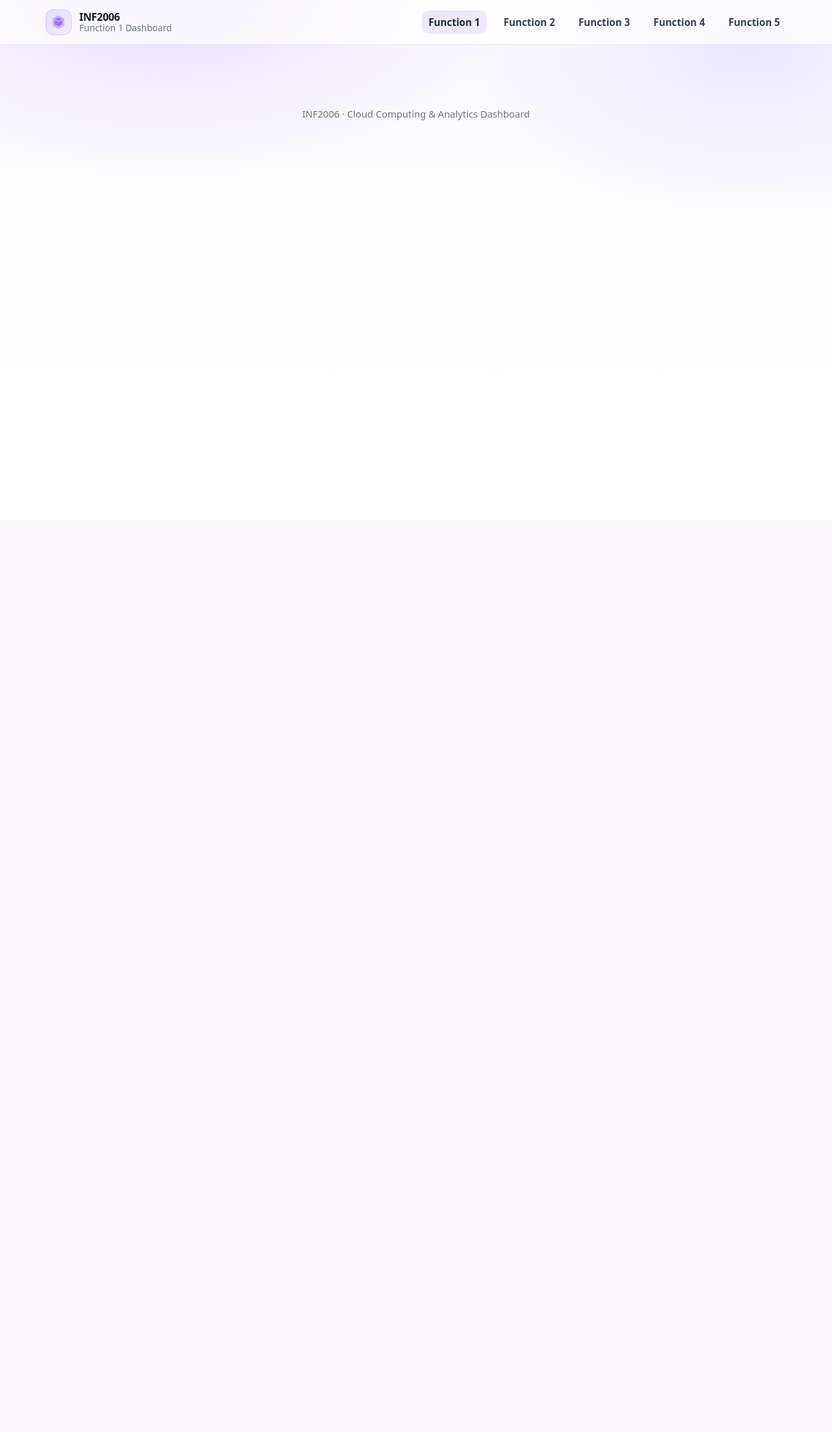
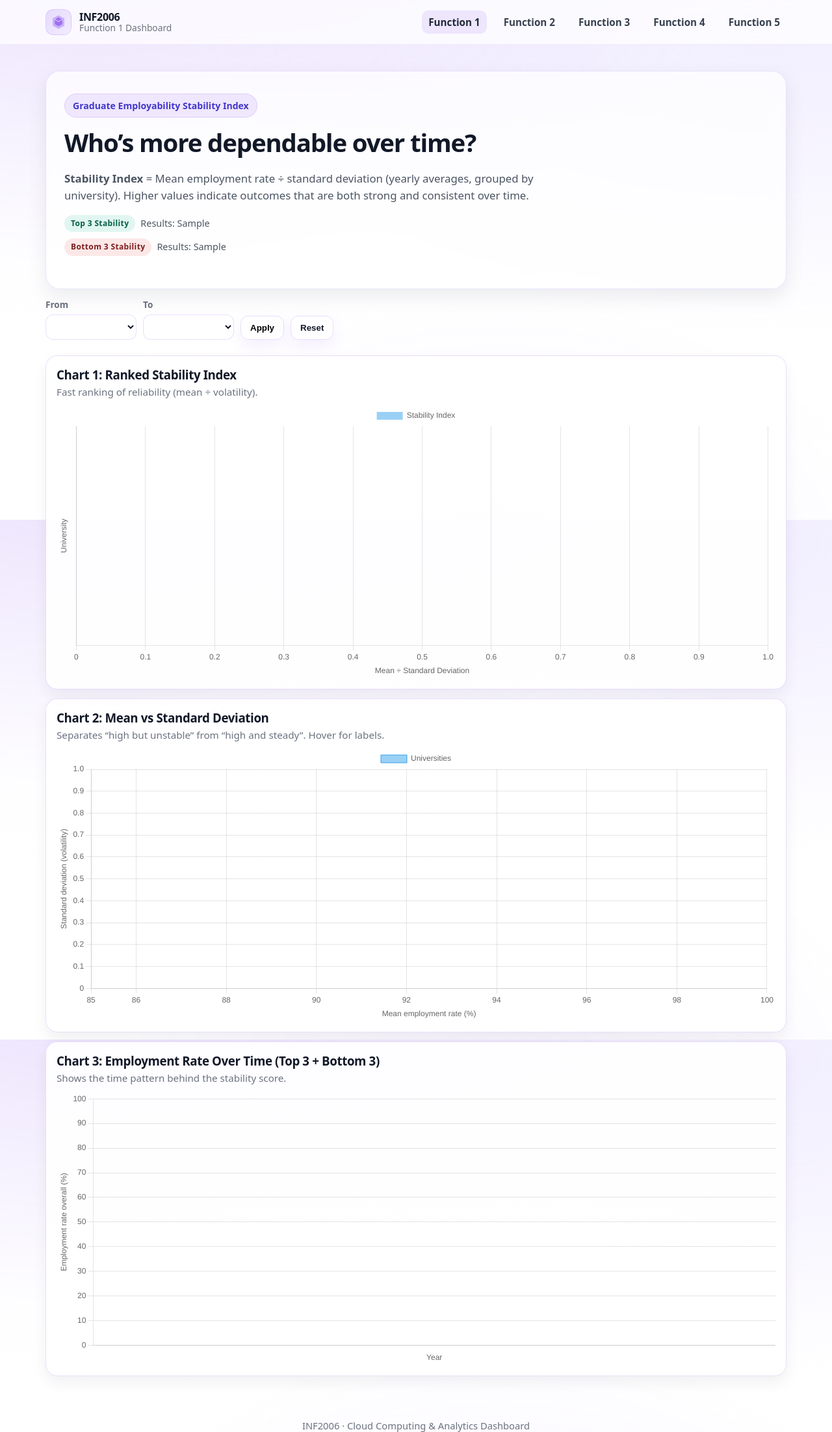
Before and after one commit to OwenNyo/INF2006-CloudComputing, a Flask app: template templates/function1.html in a window 1280 px wide. Shown: the whole page at 65% size. Before the commit the page ends 185 px from the top, so only its background shows below. Run offline with Flask 3, Linux system fonts and the light colour scheme; the template is opened without the code that fills it: most values are stand-ins (such as "Sample title", 1, 10 or a date in 2020); lists and menus that the app fills with data are empty.

Commit message:
Feature<Function1>

```diff
--- a/app.py
+++ b/app.py
@@ -2,6 +2,7 @@ from flask import Flask, render_template
 import os
 import pandas as pd
 from dotenv import load_dotenv
+import math
 
 app = Flask(__name__)
 
@@ -44,13 +45,103 @@ def load_dataset():
         f"Unknown DATA_SOURCE value: {source}"
     )
 
+def compute_employability_stability(df: pd.DataFrame, group_col: str = "university"):
+    """
+    Computes stability index per group based on yearly average employment_rate_overall:
+      stability_index = mean(employment_rate_overall_by_year) / std(...)
+    Returns: (stats_df, series_df, years)
+      - stats_df columns: group, mean, std, stability_index
+      - series_df columns: group, year, employment_rate_overall (yearly avg)
+      - years: sorted list of years in dataset
+    """
+    required = {"year", group_col, "employment_rate_overall"}
+    missing = required - set(df.columns)
+    if missing:
+        raise ValueError(f"Dataset missing required columns: {missing}")
+
+    work = df.copy()
+    work["employment_rate_overall"] = pd.to_numeric(work["employment_rate_overall"], errors="coerce")
+    work = work.dropna(subset=["employment_rate_overall", "year", group_col])
+
+    # Yearly average per group (prevents groups with more degrees from overweighting a year)
+    series_df = (
+        work.groupby([group_col, "year"], as_index=False)["employment_rate_overall"]
+        .mean()
+        .rename(columns={group_col: "group"})
+    )
+
+    stats_df = (
+        series_df.groupby("group")["employment_rate_overall"]
+        .agg(mean="mean", std="std")
+        .reset_index()
+    )
+
+    # Guard against std=0 (would blow up to inf). If std==0, set index to None.
+    def safe_index(row):
+        if row["std"] is None or (isinstance(row["std"], float) and (math.isnan(row["std"]) or row["std"] == 0.0)):
+            return None
+        return row["mean"] / row["std"]
+
+    stats_df["stability_index"] = stats_df.apply(safe_index, axis=1)
+
+    years = sorted(series_df["year"].unique().tolist())
+    return stats_df, series_df, years
+
 @app.route("/")
 def home():
     return render_template("index.html")
 
 @app.route("/function1")
 def function1():
-    return render_template("function1.html")
+    df = load_dataset()
+
+    # Change group_col to "degree" if you want the index by degree instead.
+    stats_df, series_df, years = compute_employability_stability(df, group_col="university")
+
+    # --- Chart 1: Ranked bar chart (Stability Index) ---
+    ranked = stats_df.dropna(subset=["stability_index"]).sort_values("stability_index", ascending=False)
+    bar_labels = ranked["group"].tolist()
+    bar_values = [round(v, 3) for v in ranked["stability_index"].tolist()]
+
+    # --- Chart 2: Scatter plot (Mean vs Std Dev) ---
+    scatter_points = []
+    for _, r in stats_df.iterrows():
+        if pd.isna(r["mean"]) or pd.isna(r["std"]):
+            continue
+        scatter_points.append({
+            "label": r["group"],
+            "x": round(float(r["mean"]), 3),   # Mean on X
+            "y": round(float(r["std"]), 3),    # Std Dev on Y
+        })
+
+    # --- Chart 3: Line chart (top 3 + bottom 3 by Stability Index) ---
+    top3 = ranked.head(3)["group"].tolist()
+    bottom3 = ranked.tail(3)["group"].tolist()
+    selected = top3 + [g for g in bottom3 if g not in top3]
+
+    # Build year -> value per group (fill gaps with None so Chart.js breaks the line)
+    pivot = series_df.pivot_table(index="year", columns="group", values="employment_rate_overall", aggfunc="mean")
+    line_datasets = []
+    for g in selected:
+        vals = []
+        for y in years:
+            v = pivot.loc[y, g] if (y in pivot.index and g in pivot.columns) else None
+            vals.append(None if pd.isna(v) else round(float(v), 2))
+        line_datasets.append({
+            "label": g,
+            "data": vals
+        })
+
+    return render_template(
+        "function1.html",
+        bar_labels=bar_labels,
+        bar_values=bar_values,
+        scatter_points=scatter_points,
+        years=years,
+        line_datasets=line_datasets,
+        top3=top3,
+        bottom3=bottom3
+    )
 
 @app.route("/function2")
 def function2():
--- /dev/null
+++ b/static/css/function1.css
@@ -0,0 +1,143 @@
+/* ================================
+   Function 1 – Page-only styles
+   ================================ */
+
+.chart-grid {
+  display: grid;
+  grid-template-columns: 1fr;
+  gap: 14px;
+}
+
+.chart-card {
+  border-radius: 18px;
+  padding: 16px;
+  background: var(--card);
+  border: 1px solid var(--border);
+  box-shadow: 0 10px 22px rgba(17, 24, 39, 0.06);
+}
+
+.chart-head {
+  display: flex;
+  flex-direction: column;
+  gap: 4px;
+  margin-bottom: 10px;
+}
+
+.chart-title {
+  margin: 0;
+  font-weight: 800;
+  letter-spacing: -0.02em;
+}
+
+.chart-sub {
+  margin: 0;
+  color: var(--muted);
+  font-size: 0.95rem;
+  line-height: 1.4;
+}
+
+.chart-wrap {
+  position: relative;
+  height: 420px;
+}
+
+/* ================================
+   Stability summary under subtitle
+   ================================ */
+
+.stability-summary {
+  margin-top: 12px;
+  display: flex;
+  flex-direction: column;
+  gap: 10px;
+}
+
+.stability-group {
+  display: flex;
+  flex-wrap: wrap;
+  align-items: center;
+  gap: 8px;
+}
+
+.stability-group .label {
+  font-size: 0.75rem;
+  font-weight: 700;
+  padding: 4px 10px;
+  border-radius: 999px;
+  letter-spacing: 0.03em;
+}
+
+.label.positive {
+  background: rgba(16, 185, 129, 0.12);
+  color: #065f46;
+}
+
+.label.negative {
+  background: rgba(239, 68, 68, 0.12);
+  color: #7f1d1d;
+}
+
+.stability-group .values {
+  font-size: 0.9rem;
+  color: var(--text);
+}
+
+/* ================================
+   Controls (Year range filters)
+   ================================ */
+
+.controls {
+  margin-top: 14px;
+  display: flex;
+  flex-wrap: wrap;
+  gap: 10px;
+  align-items: end;
+}
+
+.control {
+  display: flex;
+  flex-direction: column;
+  gap: 6px;
+}
+
+.control label {
+  font-size: 0.85rem;
+  color: var(--muted);
+  font-weight: 600;
+}
+
+.control select {
+  padding: 10px 12px;
+  border-radius: 12px;
+  border: 1px solid var(--border);
+  background: var(--card);
+  color: var(--text);
+  outline: none;
+  min-width: 140px;
+}
+
+.btn {
+  padding: 10px 14px;
+  border-radius: 12px;
+  border: 1px solid var(--border);
+  background: var(--text);
+  color: black;
+  font-weight: 700;
+  cursor: pointer;
+}
+
+.btn:hover {
+  opacity: 0.92;
+}
+
+.btn.btn-ghost {
+  background: transparent;
+  color: var(--text);
+}
+
+
+@media (max-width: 760px) {
+  .chart-wrap {
+    height: 360px;
+  }
+}
--- a/static/css/style.css
+++ b/static/css/style.css
@@ -22,11 +22,16 @@ body{
   margin: 0;
   font-family: system-ui, -apple-system, Segoe UI, Roboto, Helvetica, Arial, sans-serif;
   color: var(--ink);
+
   background:
-    radial-gradient(900px 450px at 20% 0%, rgba(124,58,237,.14), transparent 60%),
-    radial-gradient(800px 450px at 90% 10%, rgba(196,181,253,.28), transparent 55%),
-    linear-gradient(180deg, var(--bg), #ffffff);
+    radial-gradient(1400px 700px at 12% -10%, rgba(124,58,237,.12), transparent 70%),
+    radial-gradient(1200px 650px at 92% 5%, rgba(196,181,253,.18), transparent 72%),
+    radial-gradient(900px 600px at 60% 110%, rgba(124,58,237,.06), transparent 70%),
+    linear-gradient(180deg, var(--bg) 0%, #ffffff 70%);
+
+  background-attachment: fixed;
 }
+
 
 /* ---------- Navbar ---------- */
 .nav{
@@ -159,9 +164,10 @@ body{
   margin-top: 10px;
   border-radius: 22px;
   padding: 34px 28px;
-  background:
-    linear-gradient(135deg, rgba(124,58,237,.14), rgba(255,255,255,.65)),
-    radial-gradient(900px 420px at 85% 20%, rgba(196,181,253,.38), transparent 60%);
+
+  background: rgba(255,255,255,.72);
+  backdrop-filter: blur(10px);
+
   border: 1px solid rgba(124,58,237,.14);
   box-shadow: var(--shadow);
 }
--- /dev/null
+++ b/static/js/function1.js
@@ -0,0 +1,221 @@
+/* global Chart */
+
+(function () {
+  const d = window.FUNCTION1_DATA;
+  if (!d) {
+    console.error("FUNCTION1_DATA not found.");
+    return;
+  }
+
+  // Original full-range data
+  const yearsAll = d.yearsAll;
+  const lineDatasetsAll = d.lineDatasetsAll;
+
+  // --- Helpers ---
+  function sliceByYearRange(years, fromYear, toYear) {
+    const fromIdx = years.indexOf(fromYear);
+    const toIdx = years.indexOf(toYear);
+    if (fromIdx === -1 || toIdx === -1 || fromIdx > toIdx) return null;
+    return { fromIdx, toIdx };
+  }
+
+  function mean(arr) {
+    const vals = arr.filter(v => typeof v === "number" && !Number.isNaN(v));
+    if (!vals.length) return null;
+    return vals.reduce((a, b) => a + b, 0) / vals.length;
+  }
+
+  // sample std dev (like pandas std default ddof=1)
+  function stdDev(arr) {
+    const vals = arr.filter(v => typeof v === "number" && !Number.isNaN(v));
+    if (vals.length < 2) return null;
+    const m = mean(vals);
+    const variance = vals.reduce((acc, v) => acc + (v - m) ** 2, 0) / (vals.length - 1);
+    return Math.sqrt(variance);
+  }
+
+  function computeStabilityFromLineDatasets(years, datasets) {
+    // datasets: [{label, data:[...]}, ...]
+    const stats = datasets.map(ds => {
+      const m = mean(ds.data);
+      const s = stdDev(ds.data);
+      const idx = (m !== null && s !== null && s !== 0) ? (m / s) : null;
+      return { group: ds.label, mean: m, std: s, stability: idx };
+    });
+
+    const ranked = stats
+      .filter(r => r.stability !== null && !Number.isNaN(r.stability) && Number.isFinite(r.stability))
+      .sort((a, b) => b.stability - a.stability);
+
+    return { stats, ranked };
+  }
+
+  // --- Chart common options ---
+  const baseOptions = {
+    responsive: true,
+    maintainAspectRatio: false,
+    plugins: {
+      legend: { display: true },
+      tooltip: { enabled: true }
+    }
+  };
+
+  // --- Create charts once ---
+  const barChart = new Chart(document.getElementById("stabilityBar"), {
+    type: "bar",
+    data: {
+      labels: d.barLabels,
+      datasets: [{ label: "Stability Index", data: d.barValues }]
+    },
+    options: {
+      ...baseOptions,
+      indexAxis: "y",
+      scales: {
+        x: { title: { display: true, text: "Mean ÷ Standard Deviation" }, beginAtZero: true },
+        y: { title: { display: true, text: "University" } }
+      }
+    }
+  });
+
+  const scatterChart = new Chart(document.getElementById("meanStdScatter"), {
+    type: "scatter",
+    data: {
+      datasets: [{ label: "Universities", data: d.scatterPoints }]
+    },
+    options: {
+      ...baseOptions,
+      parsing: false,
+      plugins: {
+        ...baseOptions.plugins,
+        tooltip: {
+          callbacks: {
+            label: (ctx) => {
+              const p = ctx.raw;
+              return `${p.label}: mean=${p.x?.toFixed?.(2) ?? p.x}, std=${p.y?.toFixed?.(2) ?? p.y}`;
+            }
+          }
+        }
+      },
+      scales: {
+        x: { title: { display: true, text: "Mean employment rate (%)" }, min: 85, max: 100 },
+        y: { title: { display: true, text: "Standard deviation (volatility)" }, beginAtZero: true }
+      }
+    }
+  });
+
+  const lineChart = new Chart(document.getElementById("trendLine"), {
+    type: "line",
+    data: {
+      labels: d.years,
+      datasets: d.lineDatasets.map(ds => ({
+        label: ds.label,
+        data: ds.data,
+        spanGaps: false,
+        tension: 0.25,
+        pointRadius: 3
+      }))
+    },
+    options: {
+      ...baseOptions,
+      scales: {
+        x: { title: { display: true, text: "Year" } },
+        y: { title: { display: true, text: "Employment rate overall (%)" }, suggestedMin: 0, suggestedMax: 100 }
+      }
+    }
+  });
+
+  // --- Wire up year range controls ---
+  const yearFrom = document.getElementById("yearFrom");
+  const yearTo = document.getElementById("yearTo");
+  const applyBtn = document.getElementById("applyYears");
+  const resetBtn = document.getElementById("resetYears");
+
+  function fillYearSelects() {
+    if (!yearFrom || !yearTo) return;
+
+    yearFrom.innerHTML = "";
+    yearTo.innerHTML = "";
+
+    yearsAll.forEach(y => {
+      const o1 = document.createElement("option");
+      o1.value = String(y);
+      o1.textContent = String(y);
+      yearFrom.appendChild(o1);
+
+      const o2 = document.createElement("option");
+      o2.value = String(y);
+      o2.textContent = String(y);
+      yearTo.appendChild(o2);
+    });
+
+    yearFrom.value = String(yearsAll[0]);
+    yearTo.value = String(yearsAll[yearsAll.length - 1]);
+  }
+
+  function applyRange(fromY, toY) {
+    const fromYear = Number(fromY);
+    const toYear = Number(toY);
+
+    const slice = sliceByYearRange(yearsAll, fromYear, toYear);
+    if (!slice) return;
+
+    const { fromIdx, toIdx } = slice;
+    const yearsFiltered = yearsAll.slice(fromIdx, toIdx + 1);
+
+    // Filter line datasets to the selected range
+    const lineFiltered = lineDatasetsAll.map(ds => ({
+      label: ds.label,
+      data: ds.data.slice(fromIdx, toIdx + 1)
+    }));
+
+    // Recompute stability stats on filtered years
+    const { stats, ranked } = computeStabilityFromLineDatasets(yearsFiltered, lineFiltered);
+
+    // Update bar chart
+    barChart.data.labels = ranked.map(r => r.group);
+    barChart.data.datasets[0].data = ranked.map(r => Number(r.stability.toFixed(3)));
+    barChart.update();
+
+    // Update scatter chart
+    scatterChart.data.datasets[0].data = stats
+      .filter(r => r.mean !== null && r.std !== null)
+      .map(r => ({
+        label: r.group,
+        x: Number(r.mean.toFixed(3)),
+        y: Number(r.std.toFixed(3))
+      }));
+    scatterChart.update();
+
+    // Update line chart
+    lineChart.data.labels = yearsFiltered;
+    lineChart.data.datasets = lineFiltered.map(ds => ({
+      label: ds.label,
+      data: ds.data,
+      spanGaps: false,
+      tension: 0.25,
+      pointRadius: 3
+    }));
+    lineChart.update();
+  }
+
+  fillYearSelects();
+
+  if (applyBtn) {
+    applyBtn.addEventListener("click", () => {
+      applyRange(yearFrom.value, yearTo.value);
+    });
+  }
+
+  if (resetBtn) {
+    resetBtn.addEventListener("click", () => {
+      yearFrom.value = String(yearsAll[0]);
+      yearTo.value = String(yearsAll[yearsAll.length - 1]);
+      applyRange(yearFrom.value, yearTo.value);
+    });
+  }
+
+  // Apply initial full range (ensures consistent behavior)
+  if (yearFrom && yearTo) {
+    applyRange(yearFrom.value, yearTo.value);
+  }
+})();
--- a/templates/function1.html
+++ b/templates/function1.html
@@ -4,7 +4,14 @@
   <meta charset="UTF-8" />
   <meta name="viewport" content="width=device-width, initial-scale=1.0" />
   <title>Function 1</title>
+
+  <!-- Base styles -->
   <link rel="stylesheet" href="{{ url_for('static', filename='css/style.css') }}">
+  <!-- Function 1 page-only styles -->
+  <link rel="stylesheet" href="{{ url_for('static', filename='css/function1.css') }}">
+
+  <!-- Chart.js -->
+  <script src="https://cdn.jsdelivr.net/npm/chart.js@4.4.1/dist/chart.umd.min.js"></script>
 </head>
 
 <body>
@@ -36,10 +43,114 @@
   </nav>
 
   <main class="page">
-    <!-- Intentionally blank (content will be added later) -->
+    <section class="hero">
+      <div class="hero-inner">
+        <div class="pill">Graduate Employability Stability Index</div>
+        <h1>Who’s more dependable over time?</h1>
+        <div class="subtitle">
+          <p>
+            <strong>Stability Index</strong> = Mean employment rate ÷ standard deviation
+            (yearly averages, grouped by university).
+            Higher values indicate outcomes that are both strong and consistent over time.
+          </p>
+
+          <div class="stability-summary">
+            <div class="stability-group">
+              <span class="label positive">Top 3 Stability</span>
+              <span class="values">
+                Results: {{ top3 | join(", ") }}
+              </span>
+            </div>
+
+            <div class="stability-group">
+              <span class="label negative">Bottom 3 Stability</span>
+              <span class="values">
+                Results: {{ bottom3 | join(", ") }}
+              </span>
+            </div>
+          </div>
+        </div>
+      </div>
+    </section>
+
+    <div class="controls">
+      <div class="control">
+        <label for="yearFrom">From</label>
+        <select id="yearFrom"></select>
+      </div>
+
+      <div class="control">
+        <label for="yearTo">To</label>
+        <select id="yearTo"></select>
+      </div>
+
+      <button class="btn" id="applyYears">Apply</button>
+      <button class="btn btn-ghost" id="resetYears">Reset</button>
+    </div>
+
+    <section class="section">
+      <div class="chart-grid">
+
+        <div class="chart-card">
+          <div class="chart-head">
+            <h3 class="chart-title">Chart 1: Ranked Stability Index</h3>
+            <p class="chart-sub">Fast ranking of reliability (mean ÷ volatility).</p>
+          </div>
+          <div class="chart-wrap">
+            <canvas id="stabilityBar"></canvas>
+          </div>
+        </div>
+
+        <div class="chart-card">
+          <div class="chart-head">
+            <h3 class="chart-title">Chart 2: Mean vs Standard Deviation</h3>
+            <p class="chart-sub">Separates “high but unstable” from “high and steady”. Hover for labels.</p>
+          </div>
+          <div class="chart-wrap">
+            <canvas id="meanStdScatter"></canvas>
+          </div>
+        </div>
+
+        <div class="chart-card">
+          <div class="chart-head">
+            <h3 class="chart-title">Chart 3: Employment Rate Over Time (Top 3 + Bottom 3)</h3>
+            <p class="chart-sub">Shows the time pattern behind the stability score.</p>
+          </div>
+          <div class="chart-wrap">
+            <canvas id="trendLine"></canvas>
+          </div>
+        </div>
+
+      </div>
+    </section>
   </main>
+
   <footer class="footer">
     <p>INF2006 · Cloud Computing & Analytics Dashboard</p>
   </footer>
+
+  <!-- Flask → JS bridge (Jinja renders here; external JS reads window.FUNCTION1_DATA) -->
+  <script>
+  window.FUNCTION1_DATA = {
+    // original full range
+    yearsAll: {{ years | tojson | safe }},
+    lineDatasetsAll: {{ line_datasets | tojson | safe }},
+
+    // the two charts that depend on computed stats
+    // (we will recompute them client-side after filtering)
+    barLabelsAll: {{ bar_labels | tojson | safe }},
+    barValuesAll: {{ bar_values | tojson | safe }},
+    scatterPointsAll: {{ scatter_points | tojson | safe }},
+
+    // optional: keep your initial displayed (same as “All” at start)
+    years: {{ years | tojson | safe }},
+    lineDatasets: {{ line_datasets | tojson | safe }},
+    barLabels: {{ bar_labels | tojson | safe }},
+    barValues: {{ bar_values | tojson | safe }},
+    scatterPoints: {{ scatter_points | tojson | safe }}
+  };
+</script>
+  <!-- Function 1 JS -->
+  <script src="{{ url_for('static', filename='js/function1.js') }}"></script>
 </body>
 </html>
```
Also changed, not shown: templates/index.html (+17 -17 lines), static/js/main.js (deleted).
